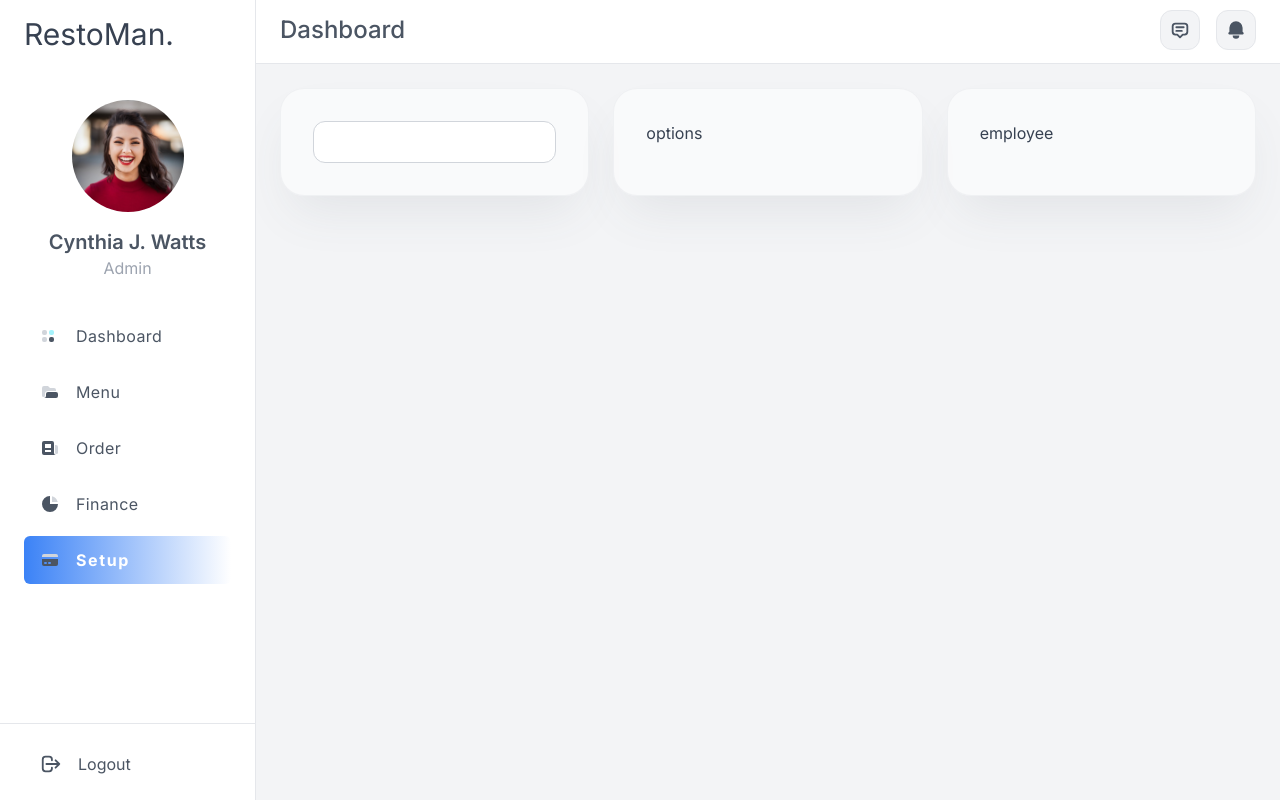
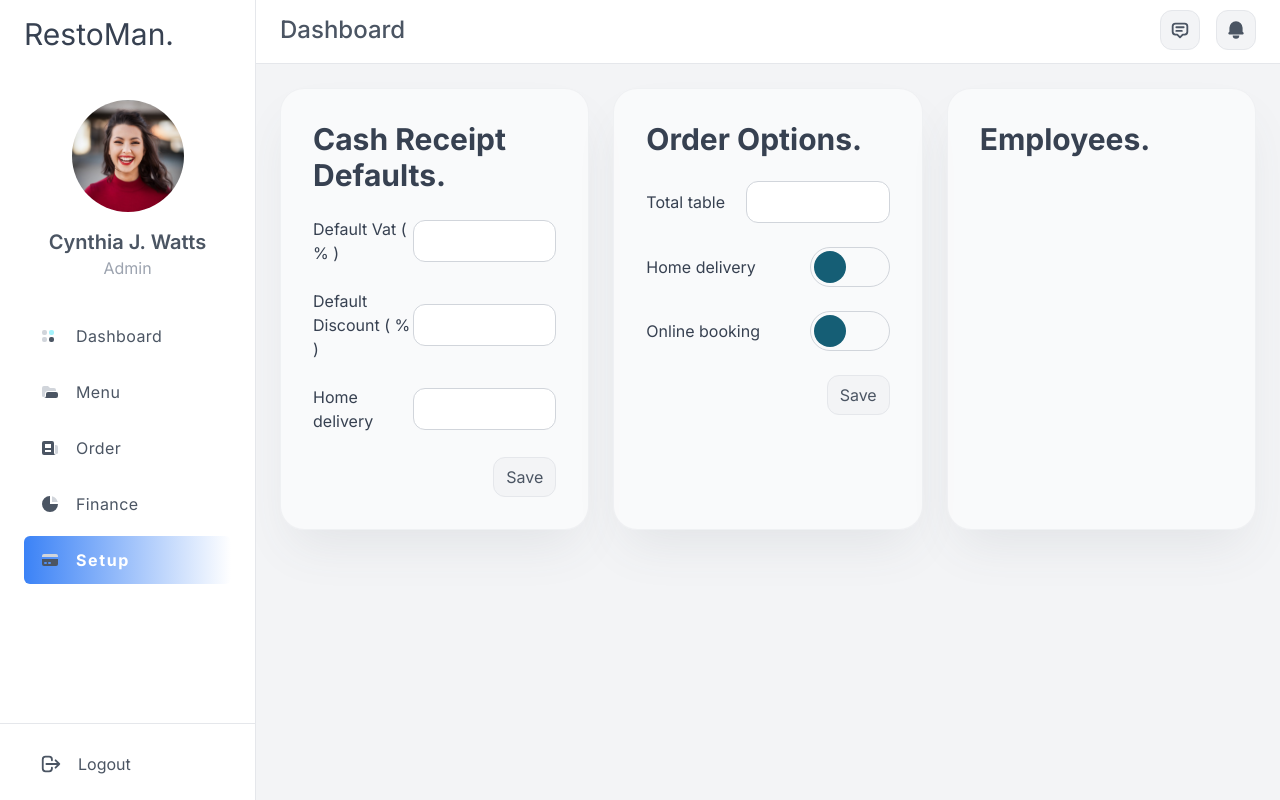
Before and after one commit to AbidHasanPiash/bhojon, a Next.js app: page /setup in a window 1280 px wide. Built offline with nearby package versions, Linux system fonts and the light colour scheme.

Commit message:
setup page idesign

```diff
--- a/app/setup/page.jsx
+++ b/app/setup/page.jsx
@@ -1,17 +1,57 @@
 export default function Setup() {
   return (
     <div>
-      <div className="container_gap grid gap-6 grid-cols-1 lg:grid-cols-3">
-        <div className="container_layout">
-          <label>
-            <input type="number" className="input_layout"/>
+      <div className="container_gap grid gap-6 grid-cols-1 md:grid-cols-2 xl:grid-cols-3">
+        <div className="container_layout space-y-6">
+          <h1 className="text-xl font-bold md:text-3xl">Cash Receipt Defaults.</h1>
+          <label className="flex items-center justify-between">
+            <span className="w-3/4">Default Vat ( % )</span>
+            <input type="number" className="input_layout w-10"/>
           </label>
+          <label className="flex items-center justify-between">
+            <span className="w-3/4">Default Discount ( % )</span>
+            <input type="number" className="input_layout w-10"/>
+          </label>
+          <label className="flex items-center justify-between">
+            <span className="w-3/4">Home delivery</span>
+            <input type="number" className="input_layout w-10"/>
+          </label>
+          <div className="flex items-center justify-end">
+            <button className="btn_layout_text">
+              <span className="btn_text"> <span>Save</span> </span>
+            </button>
+          </div>
         </div>
-        <div className="container_layout">
-          options
+        <div className="container_layout space-y-6">
+          <h1 className="text-xl font-bold md:text-3xl">Order Options.</h1>
+          <label className="flex items-center justify-between">
+            <span className="w-3/4">Total table</span>
+            <input type="number" className="input_layout w-10"/>
+          </label>
+          <div className="flex items-center justify-between">
+            <h1>Home delivery</h1>
+            <label className="relative w-20 h-10 rounded-full cursor-pointer">
+              <input type="checkbox" className="peer sr-only"/>
+              <span className="absolute w-full h-full rounded-full border border-gray-300 dark:bg-gray-900 dark:border-gray-700 peer-checked:border-cyan-800 dark:peer-checked:border-cyan-300 transition-all duration-300"/>
+              <span className="absolute w-8 h-8 rounded-full left-1 top-1 bg-cyan-800 peer-checked:bg-cyan-400 peer-checked:left-11 transition-all duration-300"/>
+            </label>
+          </div>
+          <div className="flex items-center justify-between">
+            <h1>Online booking</h1>
+            <label className="relative w-20 h-10 rounded-full cursor-pointer">
+              <input type="checkbox" className="peer sr-only"/>
+              <span className="absolute w-full h-full rounded-full border border-gray-300 dark:bg-gray-900 dark:border-gray-700 peer-checked:border-cyan-800 dark:peer-checked:border-cyan-300 transition-all duration-300"/>
+              <span className="absolute w-8 h-8 rounded-full left-1 top-1 bg-cyan-800 peer-checked:bg-cyan-400 peer-checked:left-11 transition-all duration-300"/>
+            </label>
+          </div>
+          <div className="flex items-center justify-end">
+            <button className="btn_layout_text">
+              <span className="btn_text"> <span>Save</span> </span>
+            </button>
+          </div>
         </div>
-        <div className="container_layout">
-          employee
+        <div className="container_layout space-y-6">
+          <h1 className="text-xl font-bold md:text-3xl">Employees.</h1>
         </div>
       </div>
     </div>
```
